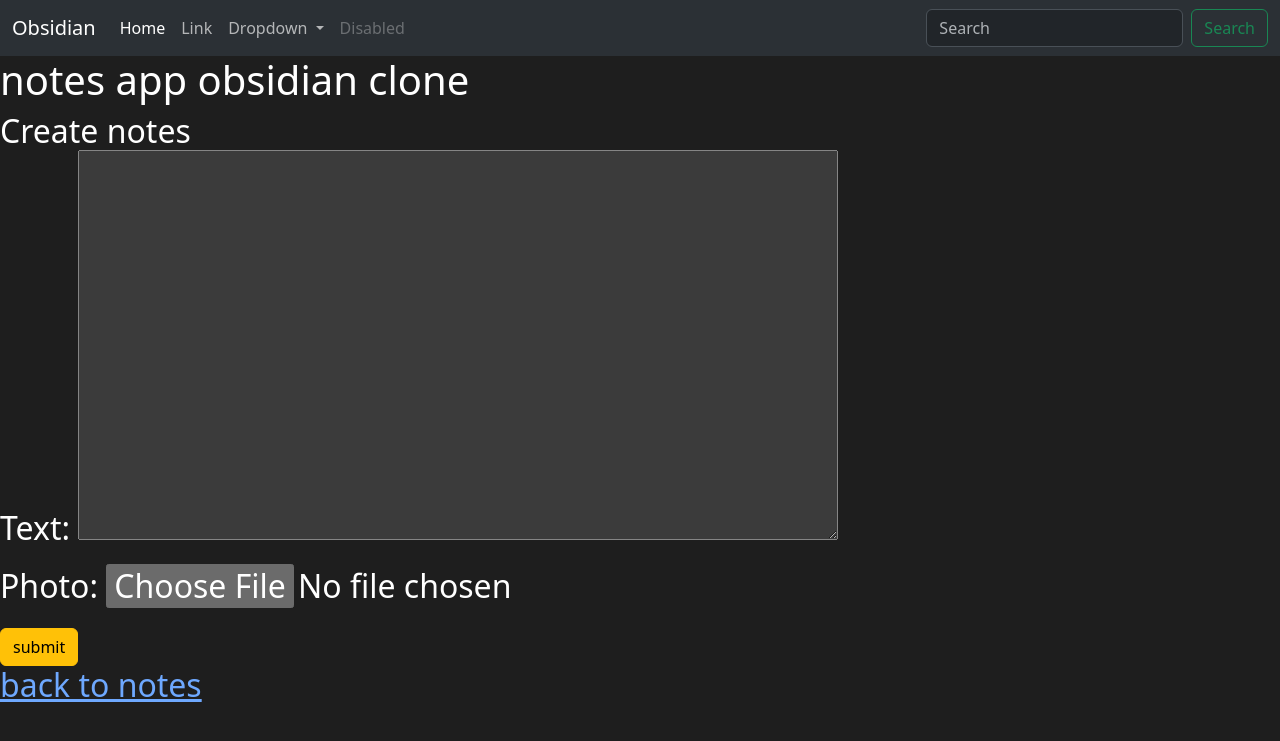
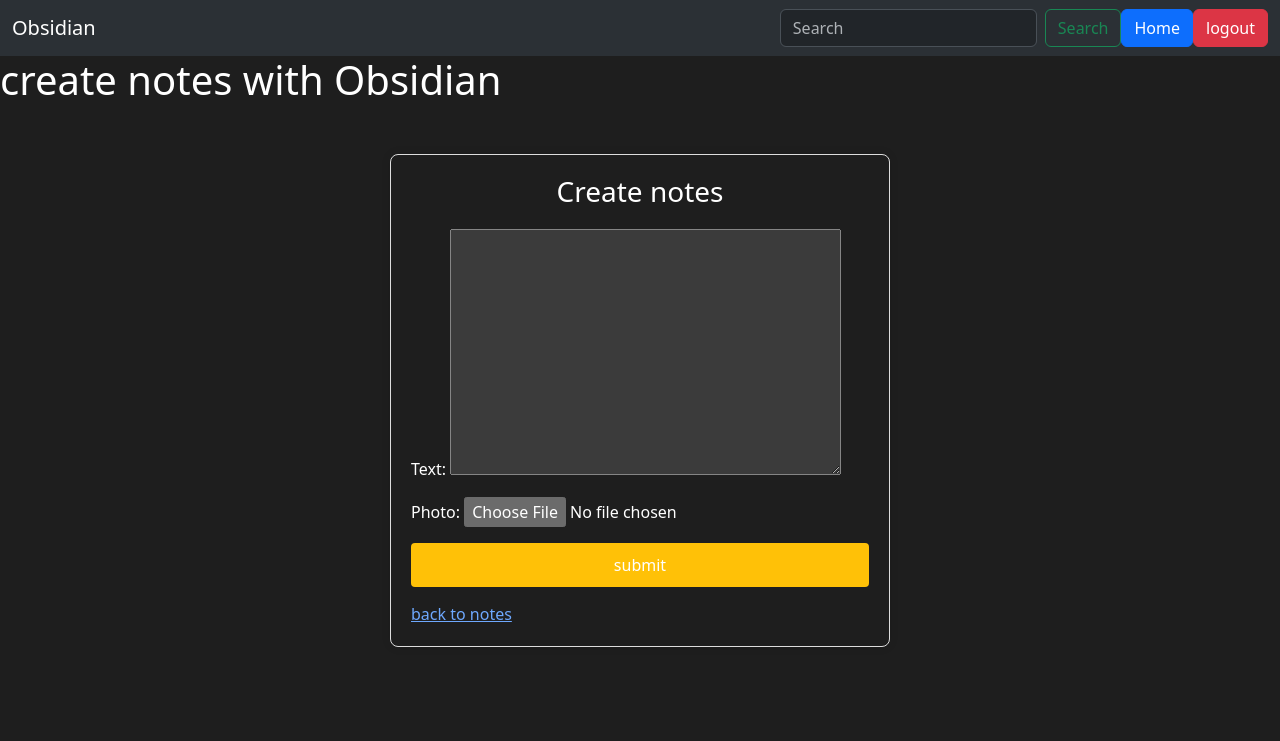
Before and after one commit to iiviie/notes-app, a Django app: page /notes/create/ in a window 1280 px wide. Shown: the top 741 px of the page. Run offline with Django 5.2, Linux system fonts and the light colour scheme; a user stored in the database is signed in.

Commit message:
add user logout

```diff
--- a/notesObsidian/notes/templates/note_form.html
+++ b/notesObsidian/notes/templates/note_form.html
@@ -6,20 +6,24 @@ notes
 
 {% block content %}
 
-<h1> notes app obsidian clone</h1>
+<h1> create notes with Obsidian</h1>
+<div style="max-width: 500px; margin: 50px auto; padding: 20px; border: 1px solid #ddd; border-radius: 8px; box-shadow: 0 0 10px rgba(0, 0, 0, 0.1);">
 
-<h2>
+    <h3 style="text-align: center; margin-bottom: 20px;">
         {% if form.instance.pk %}
         Edit notes
         {% else %}
         Create notes
         {% endif %}
-    <form action="" method="post" enctype="multipart/form-data">
+
+    </h3>
+        <form action="" method="post" enctype="multipart/form-data" style="margin-bottom: 15px;">
             {% csrf_token %}
             {{ form.as_p }}
-        <button class="btn btn-warning" type="submit">submit</button>
+            <button  type="submit" style="width: 100%; background-color: #ffc107; border: none; padding: 10px; color: white; font-size: 16px; border-radius: 4px; cursor: pointer;">submit</button>
         </form>
-    <a href="{% url 'note_list' %}">back to notes</a>
-</h2>
+        <a href="{% url 'note_list' %}  style="display: block; text-align: center; margin-top: 20px; color: #007bff; text-decoration: none;"">back to notes</a>
+
+</div>
 
 {% endblock %}
--- a/notesObsidian/templates/layout.html
+++ b/notesObsidian/templates/layout.html
@@ -23,37 +23,45 @@
 <body>
     <nav class="navbar navbar-expand-lg bg-body-tertiary">
         <div class="container-fluid">
-          <a class="navbar-brand" href="#">Obsidian</a>
+          <a class="navbar-brand" href="{% url 'note_list'%}">Obsidian</a>
           <button class="navbar-toggler" type="button" data-bs-toggle="collapse" data-bs-target="#navbarSupportedContent" aria-controls="navbarSupportedContent" aria-expanded="false" aria-label="Toggle navigation">
             <span class="navbar-toggler-icon"></span>
           </button>
           <div class="collapse navbar-collapse" id="navbarSupportedContent">
             <ul class="navbar-nav me-auto mb-2 mb-lg-0">
+
               <li class="nav-item">
-                <a class="nav-link active" aria-current="page" href="#">Home</a>
-              </li>
-              <li class="nav-item">
-                <a class="nav-link" href="#">Link</a>
+                <a class="nav-link" href="#"></a>
               </li>
               <li class="nav-item dropdown">
-                <a class="nav-link dropdown-toggle" href="#" role="button" data-bs-toggle="dropdown" aria-expanded="false">
-                  Dropdown
+                <a class="nav-link " href="#" role="button"  aria-expanded="false">
+
                 </a>
                 <ul class="dropdown-menu">
-                  <li><a class="dropdown-item" href="#">Action</a></li>
-                  <li><a class="dropdown-item" href="#">Another action</a></li>
+                  <li><a class="dropdown-item" href="#"></a></li>
+                  <li><a class="dropdown-item" href="#"></a></li>
                   <li><hr class="dropdown-divider"></li>
-                  <li><a class="dropdown-item" href="#">Something else here</a></li>
+                  <li><a class="dropdown-item" href="#"></a></li>
                 </ul>
               </li>
               <li class="nav-item">
-                <a class="nav-link disabled" aria-disabled="true">Disabled</a>
+                <a class="nav-link disabled" aria-disabled="true"></a>
               </li>
             </ul>
             <form class="d-flex" role="search">
               <input class="form-control me-2" type="search" placeholder="Search" aria-label="Search">
               <button class="btn btn-outline-success" type="submit">Search</button>
             </form>
+            <a href="{% url 'note_list'%}" class="btn btn-primary">Home</a>
+            {% if user.is_authenticated  %}
+            <form method="post" action="{% url 'logout' %}">
+              {% csrf_token %}
+              <button class="btn btn-danger" type="submit">logout</button>
+            </form>
+            {% else %}
+            <a href="{% url 'register'%}" class="btn btn-primary">register</a>
+            <a href="{% url 'login'%}" class="btn btn-primary">login</a>
+            {% endif %}
           </div>
         </div>
       </nav>
```
Also changed, not shown: notesObsidian/db.sqlite3, notesObsidian/media/photos/Screenshot_4.png (added). Lines whose indentation alone changed are shown as unchanged.
